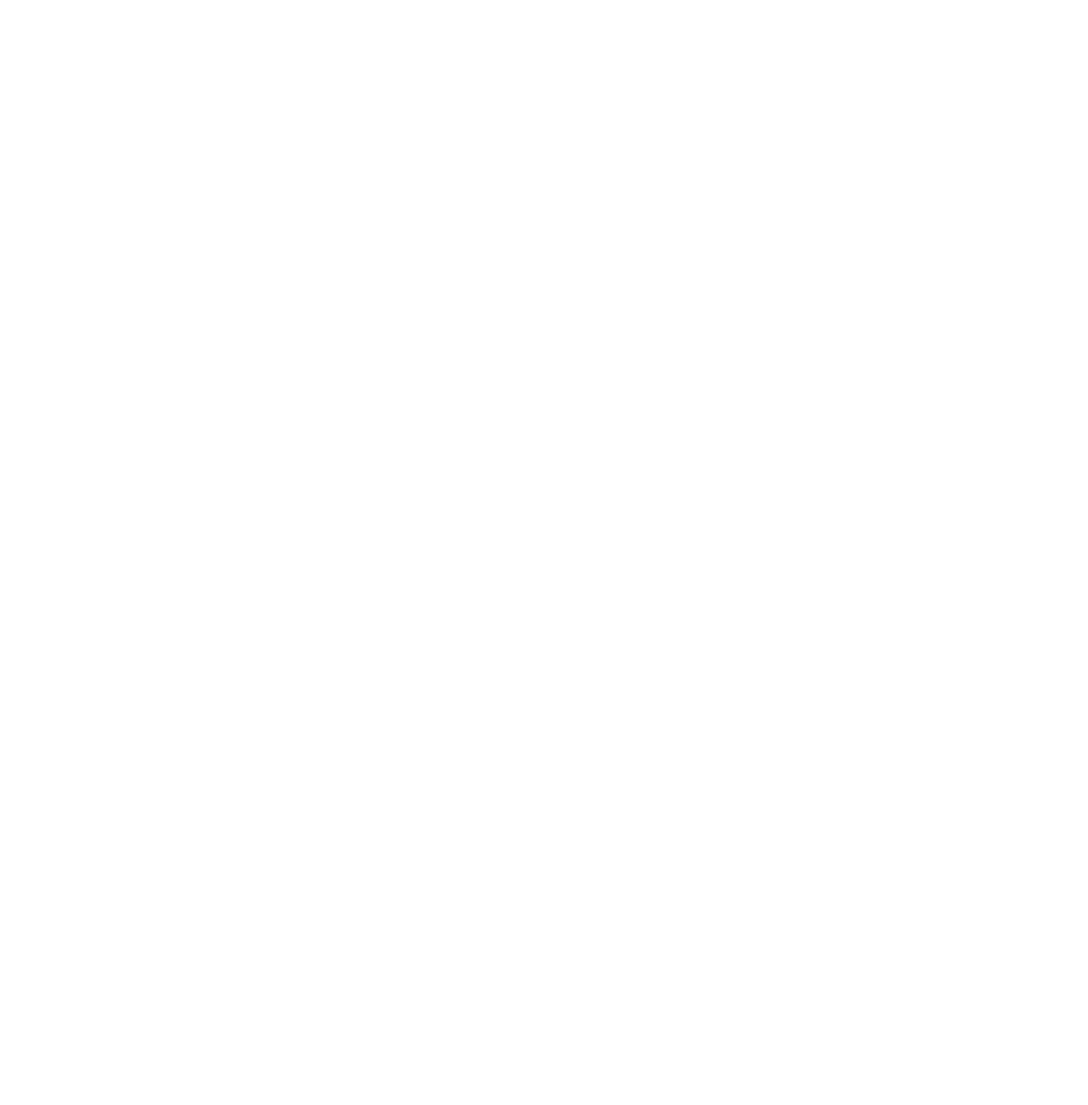
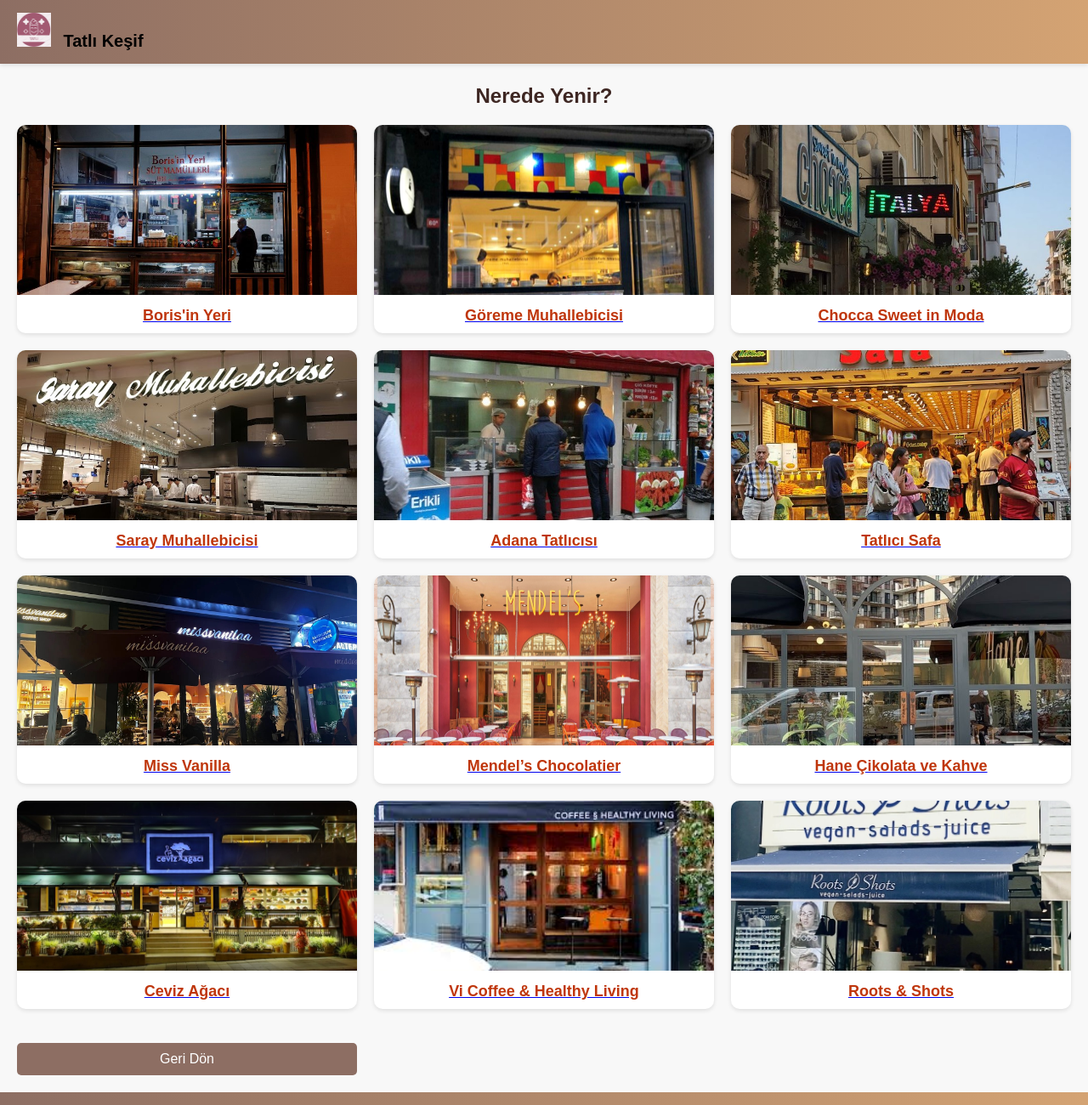
Before and after one commit to aleynasezer/web-dessert, a plain HTML site: page neredeyenir.html in a window 1280 px wide. Shown: the top 1300 px of the page at 85% size. Before the commit the page ends 800 px from the top, so only its background shows below. Drawn offline with Linux system fonts and the light colour scheme.

Commit message:
resim ve haritalar eklendi

```diff
--- a/neredeyenir.html
+++ b/neredeyenir.html
@@ -0,0 +1,125 @@
+<!DOCTYPE html>
+<html lang="en">
+<head>
+  <meta charset="UTF-8">
+  <meta name="viewport" content="width=device-width, initial-scale=1.0">
+  <title>Nerede Yenir?</title>
+  <link rel="stylesheet" href="style.css">
+</head>
+<body>
+  <header class="site-header">
+    <div class="logo-container">
+      <img src="./public/logo.png" alt="Tatlı Keşif Logo" class="logo" />
+      <span class="brand-name">Tatlı Keşif</span>
+    </div>
+  </header>
+
+  <main class="nerede-yenir">
+    <h3>Nerede Yenir?</h3>
+    <div class="mekan-container">
+      <div class="mekan-item">
+        <a href="https://maps.app.goo.gl/Bqb8caeNkFCzFDTx7" target="_blank">
+          <img src="./public/borisinyeri.jpg" alt="Boris'in Yeri" />
+          <p>Boris'in Yeri</p>
+        </a>
+      </div>
+      <div class="mekan-item">
+        <a href="https://maps.app.goo.gl/WGLeFWkvYy77MwXAA" target="_blank">
+          <img src="./public/görememuhallebicisi.jpg" alt="Göreme Muhallebicisi" />
+          <p>Göreme Muhallebicisi</p>
+        </a>
+      </div>
+      <div class="mekan-item">
+        <a href="https://g.co/kgs/EcXrxK3" target="_blank">
+          <img src="./public/chocca.jpg" alt="Chocca Sweet in Moda" />
+          <p>Chocca Sweet in Moda</p>
+        </a>
+      </div>
+      <div class="mekan-item">
+        <a href="https://maps.app.goo.gl/m9a1DgMbJDo3wpfE6" target="_blank">
+          <img src="./public/saraymuhallebicisi.jpg" alt="Saray Muhallebicisi" />
+          <p>Saray Muhallebicisi</p>
+        </a>
+      </div>
+      <div class="mekan-item">
+        <a href="https://maps.app.goo.gl/Hpg6HiUY6aqz8nst8" target="_blank">
+          <img src="./public/adanatatlıcısı.jpg" alt="Adana Tatlıcısı" />
+          <p>Adana Tatlıcısı</p>
+        </a>
+      </div>
+      <div class="mekan-item">
+        <a href="https://maps.app.goo.gl/3HbLE7MBAQQrBha78" target="_blank">
+          <img src="./public/tatlıcısafa.jpg" alt="Tatlıcı Safa" />
+          <p>Tatlıcı Safa</p>
+        </a>
+      </div>
+      <div class="mekan-item">
+        <a href="https://maps.app.goo.gl/TLYz5Da6FvQGk1qZA" target="_blank">
+          <img src="./public/missvanilla.jpg" alt="Miss Vanilla" />
+          <p>Miss Vanilla</p>
+        </a>
+      </div>
+      <div class="mekan-item">
+        <a href="https://maps.app.goo.gl/nh3B5EHG6v5iACEH7" target="_blank">
+          <img src="./public/mendels.jpg" alt="Mendel’s Chocolatier" />
+          <p>Mendel’s Chocolatier</p>
+        </a>
+      </div>
+      <div class="mekan-item">
+        <a href="https://maps.app.goo.gl/ttKLntd4TjA5YYck7" target="_blank">
+          <img src="./public/hane.jpg" alt="Hane Çikolata ve Kahve" />
+          <p>Hane Çikolata ve Kahve</p>
+        </a>
+      </div>
+      <div class="mekan-item">
+        <a href="https://maps.app.goo.gl/vwGwQu4rKW7eCVNM8" target="_blank">
+          <img src="./public/ceviz ağacı.jpg" alt="Ceviz Ağacı" />
+          <p>Ceviz Ağacı</p>
+        </a>
+      </div>
+      <div class="mekan-item">
+        <a href="https://maps.app.goo.gl/vC2PGY2rciTXNMhs6" target="_blank">
+          <img src="./public/vicoffe.jpg" alt="Vi Coffee & Healthy Living" />
+          <p>Vi Coffee & Healthy Living</p>
+        </a>
+      </div>
+      <div class="mekan-item">
+        <a href="https://maps.app.goo.gl/dg3c38BES2NLuQm57" target="_blank">
+          <img src="./public/rootsshots.jpg" alt="Roots & Shots" />
+          <p>Roots & Shots</p>
+        </a>
+      </div>
+      <a href="index.html" class="back-btn">Geri Dön</a>
+    </div>
+  </main>
+
+</body>
+
+<!-- Footer -->
+<footer class="site-footer">
+    <div class="footer-container">
+        <!-- Hakkımızda -->
+        <div class="footer-section about">
+            <h3>Tatlı Keşif</h3>
+            <p>En lezzetli tatlı tariflerini ve mekan önerilerini bir araya getiriyoruz. Tatlı dünyasını birlikte keşfedin!</p>
+        </div>
+        <!-- İletişim -->
+        <div class="footer-section contact">
+            <h3>İletişim</h3>
+            <p>Email: info@tatlikesif.com</p>
+            <p>Telefon: +90 123 456 78 90</p>
+        </div>
+        <!-- Sosyal Medya -->
+        <div class="footer-section social">
+            <h3>Sosyal Medya</h3>
+            <a href="#" target="_blank">Instagram</a> |
+            <a href="#" target="_blank">Facebook</a> |
+            <a href="#" target="_blank">Twitter</a>
+        </div>
+    </div>
+    <div class="footer-bottom">
+        <p>&copy; 2024 Tatlı Keşif | Tüm Hakları Saklıdır.</p>
+    </div>
+</footer>
+
+</html>
--- a/style.css
+++ b/style.css
@@ -348,3 +348,48 @@ body {
     font-size: 18px;
     color: #bf360c; /* Kahverengi ton */
   }
+
+  /* Nerede Yenir? Sayfası */
+.nerede-yenir {
+    margin: 20px;
+    text-align: center;
+  }
+
+  .nerede-yenir h3 {
+    color: #3e2723;
+    font-size: 24px;
+    margin-bottom: 20px;
+  }
+
+  .mekan-container {
+    display: grid;
+    grid-template-columns: repeat(3, 1fr);
+    gap: 20px;
+  }
+
+  .mekan-item {
+    background-color: #fff;
+    border-radius: 10px;
+    overflow: hidden;
+    box-shadow: 0 2px 5px rgba(0, 0, 0, 0.1);
+    transition: transform 0.3s ease, box-shadow 0.3s ease;
+    text-align: center;
+  }
+
+  .mekan-item:hover {
+    transform: scale(1.05);
+    box-shadow: 0 4px 10px rgba(0, 0, 0, 0.2);
+  }
+
+  .mekan-item img {
+    width: 100%;
+    height: 200px;
+    object-fit: cover;
+  }
+
+  .mekan-item p {
+    margin: 10px 0;
+    font-size: 18px;
+    color: #bf360c;
+    font-weight: bold;
+  }
```
Also changed, not shown: index.html (+1 -1 lines), public/adanatatlıcısı.jpg (added), public/borisinyeri.jpg (added), public/ceviz ağacı.jpg (added), public/chocca.jpg (added), public/görememuhallebicisi.jpg (added), public/hane.jpg (added), public/mendels.jpg (added), public/missvanilla.jpg (added), public/rootsshots.jpg (added), public/saraymuhallebicisi.jpg (added), public/tatlıcısafa.jpg (added), public/vicoffe.jpg (added).
